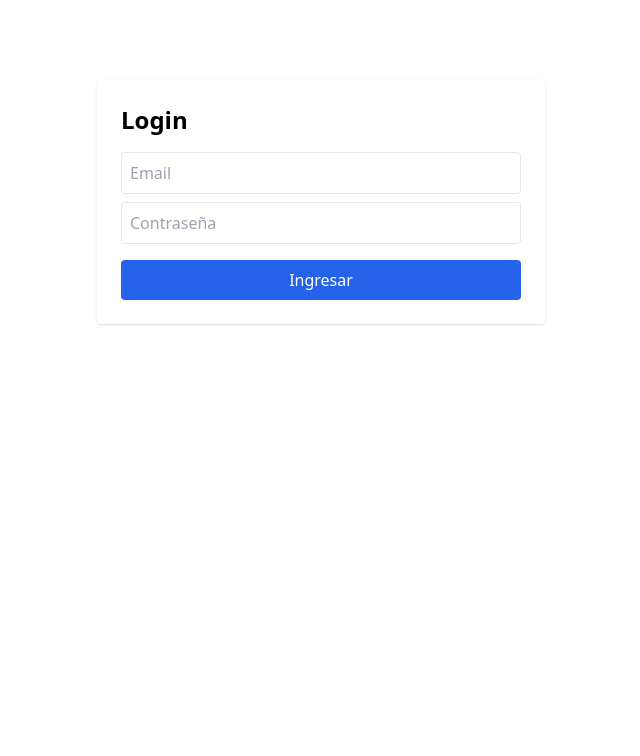
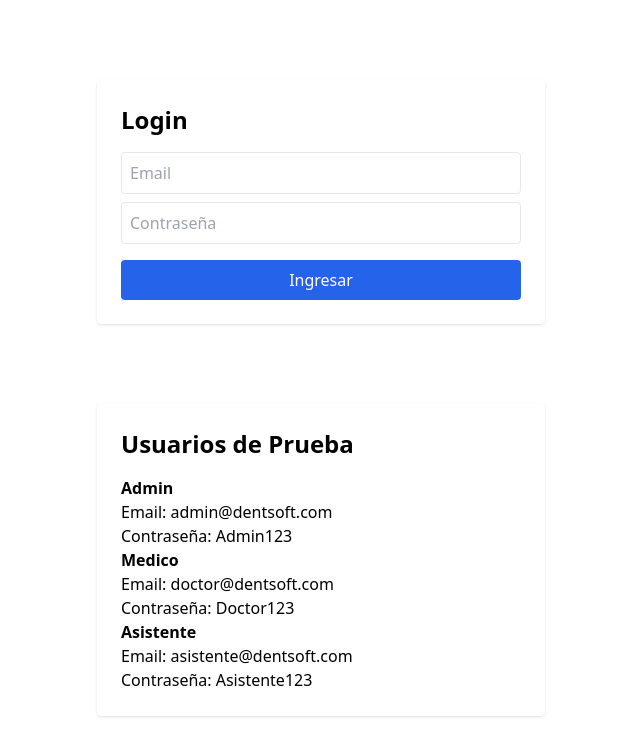
Before and after one commit to Zn3y/DentSoft, a Vue app in the folder frontend/: page /login in a window 1280 px wide. Shown: the top 756 px of the page, without its empty margins (319-959 px from the left). Built offline with nearby package versions, Linux system fonts and the light colour scheme; the HTML template or start-up script is replaced by a standard one.

Commit message:
Fix: Reconstruccion Login

```diff
--- a/frontend/src/views/Login.vue
+++ b/frontend/src/views/Login.vue
@@ -39,4 +39,18 @@
     <input v-model="password" type="password" placeholder="Contraseña" class="w-full mb-4 p-2 border rounded" />
     <button @click="login" class="bg-blue-600 text-white px-4 py-2 rounded w-full">Ingresar</button>
   </div>
+
+  <div class="max-w-md mx-auto mt-20 p-6 bg-white shadow rounded">
+    <h5 class="text-2xl font-bold mb-4">Usuarios de Prueba</h5>
+    <p class="font-bold">Admin</p>
+    <p >Email: admin@dentsoft.com</p>
+    <p>Contraseña: Admin123</p>
+    <p class="font-bold">Medico</p>
+    <p>Email: doctor@dentsoft.com</p>
+    <p>Contraseña: Doctor123</p>
+    <p class="font-bold">Asistente</p>
+    <p>Email: asistente@dentsoft.com</p>
+    <p>Contraseña: Asistente123</p>
+  </div>
+
 </template>
```
